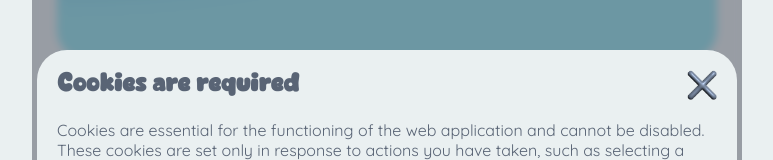
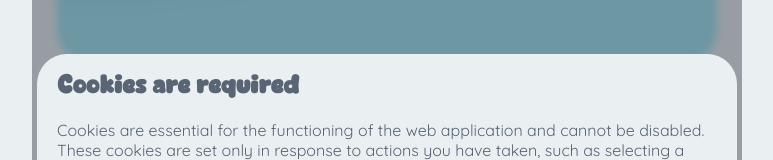
Before and after one commit to yohannimation/weather-pwa, a React (Create React App) app: page /locate in a window 1280 px wide. Shown: the part 480-640 px from the top of the page, without its empty margins (253-1026 px from the left). Built offline with nearby package versions, Linux system fonts and the light colour scheme.

Commit message:
fix(modal): removing the default function

```diff
--- a/src/components/Modal/modal.tsx
+++ b/src/components/Modal/modal.tsx
@@ -23,7 +23,7 @@ const Modal: React.FC<ModalProps> = ({
     message,
     buttonText,
     action,
-    closeCallback = () => {}
+    closeCallback
 }) => {
     const [rootClass, setRootClass] = useState(styles.unactive);
 
```
